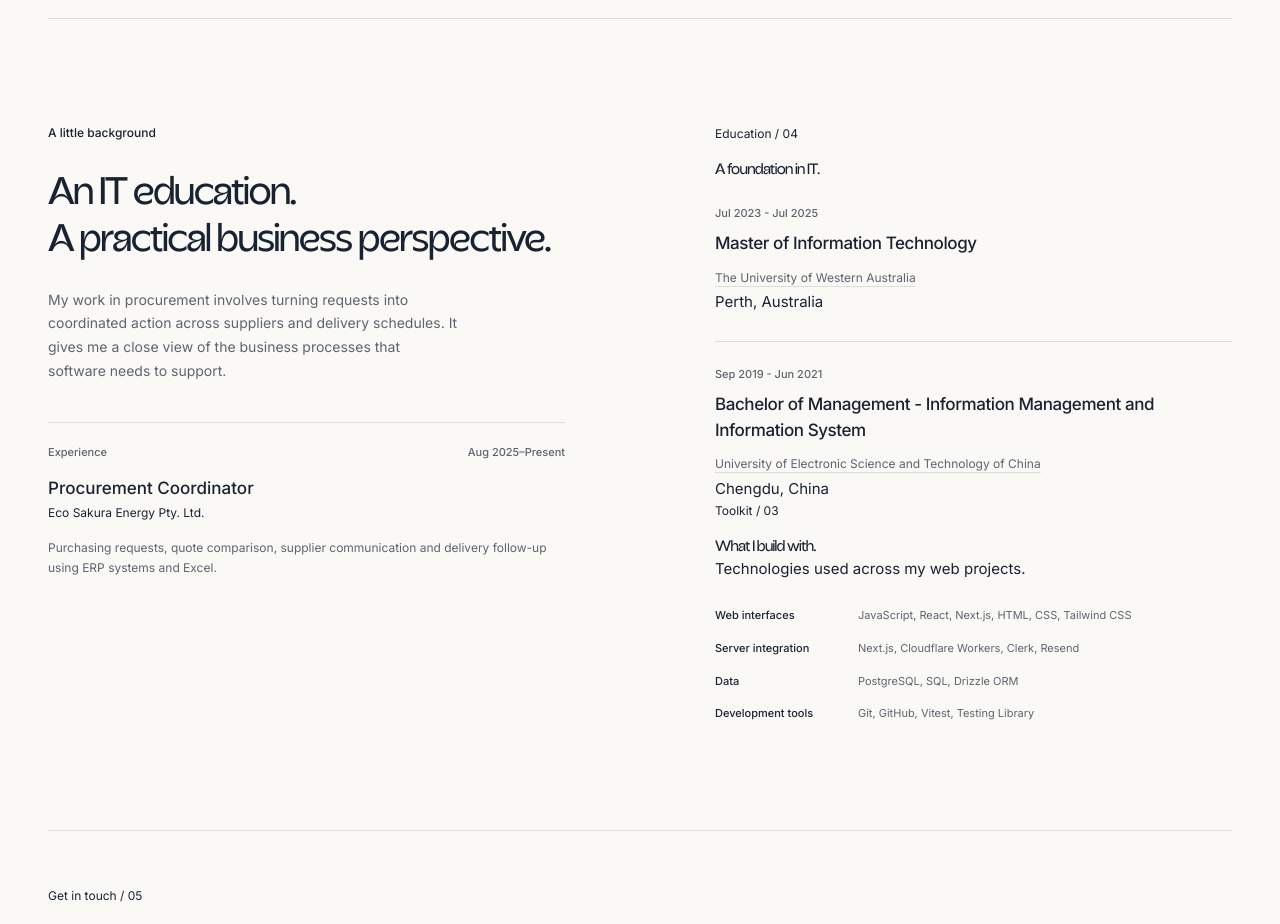
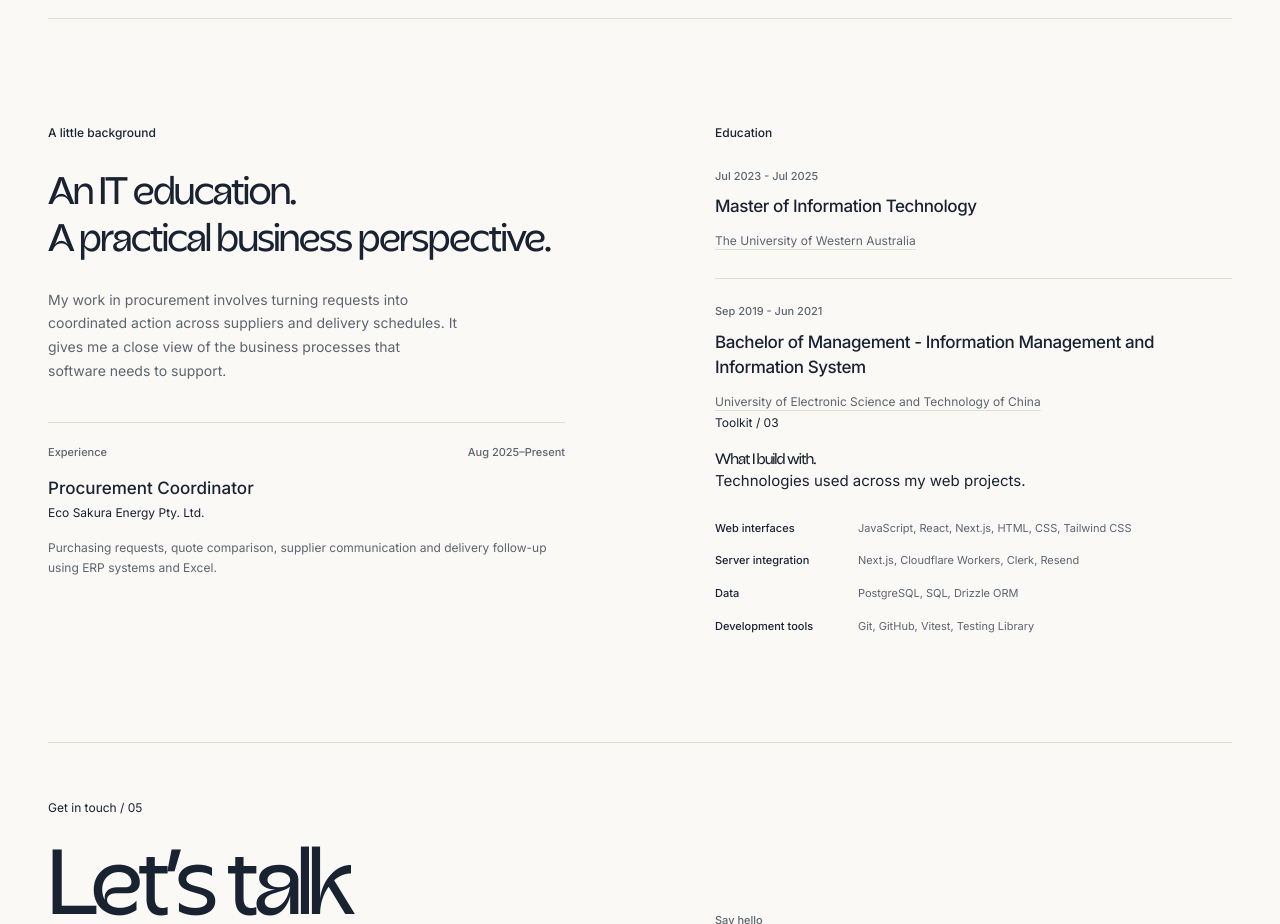
Before and after one commit to Hayeensss/portfolio_Hayeen, a Next.js app: page / in a window 1280 px wide. Shown: the part 1520-2444 px from the top of the page. Built offline with nearby package versions, Linux system fonts and the light colour scheme.

Commit message:
design: present education as a compact record

```diff
--- a/components/sections/education/Education.jsx
+++ b/components/sections/education/Education.jsx
@@ -4,11 +4,12 @@ export default function Education() {
   return (
     <section
       id="education"
-      className="compact-section"
+      className="education-section"
       aria-labelledby="education-heading"
     >
-      <p className="eyebrow">Education / 04</p>
-      <h2 id="education-heading">A foundation in IT.</h2>
+      <h2 id="education-heading" className="section-caption">
+        Education
+      </h2>
       <ol className="education-list">
         {educationData.map((item) => (
           <li key={item.degree}>
@@ -17,7 +18,6 @@ export default function Education() {
             <a href={item.url} target="_blank" rel="noopener noreferrer">
               {item.institution}
             </a>
-            <p className="education-location">{item.location}</p>
           </li>
         ))}
       </ol>
```
